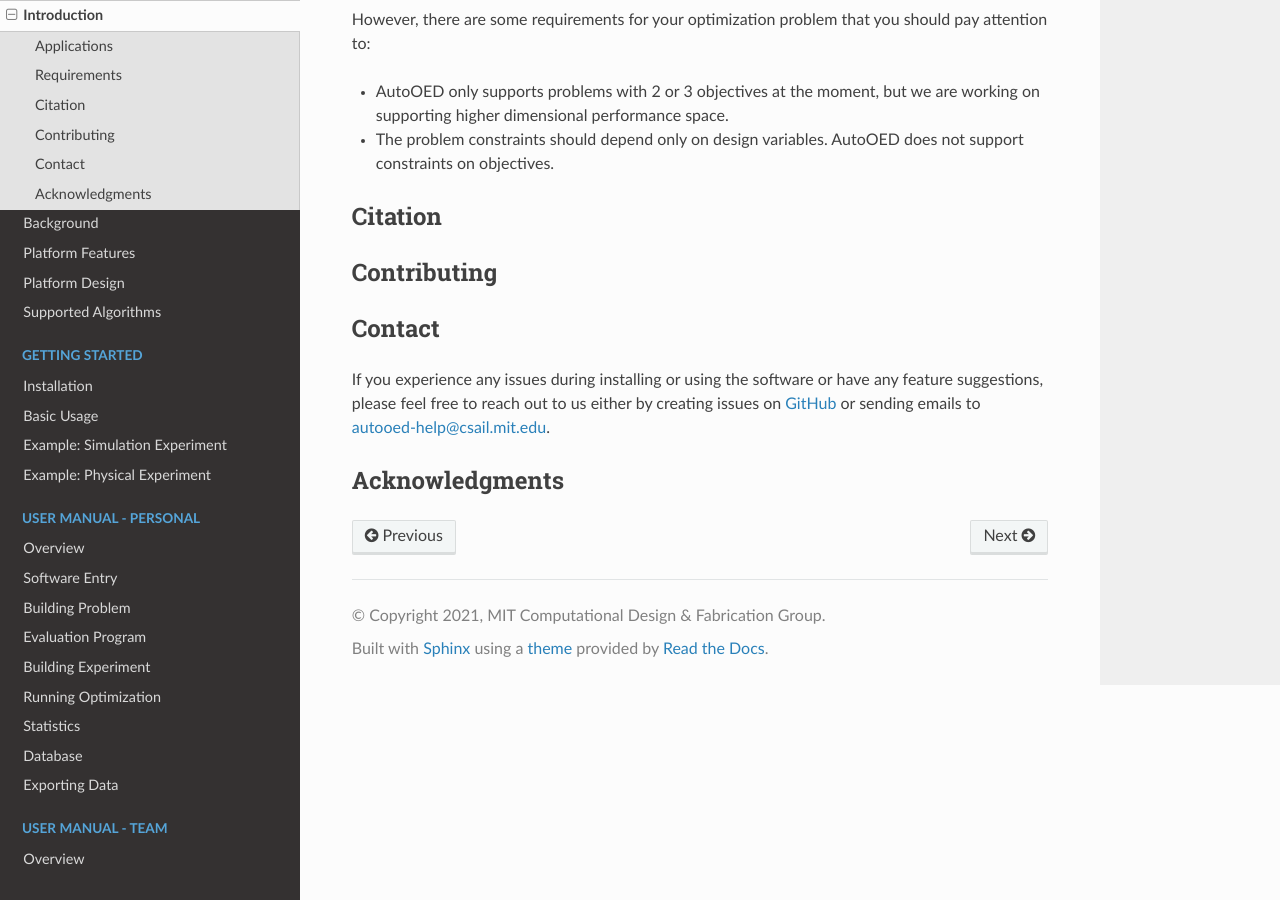
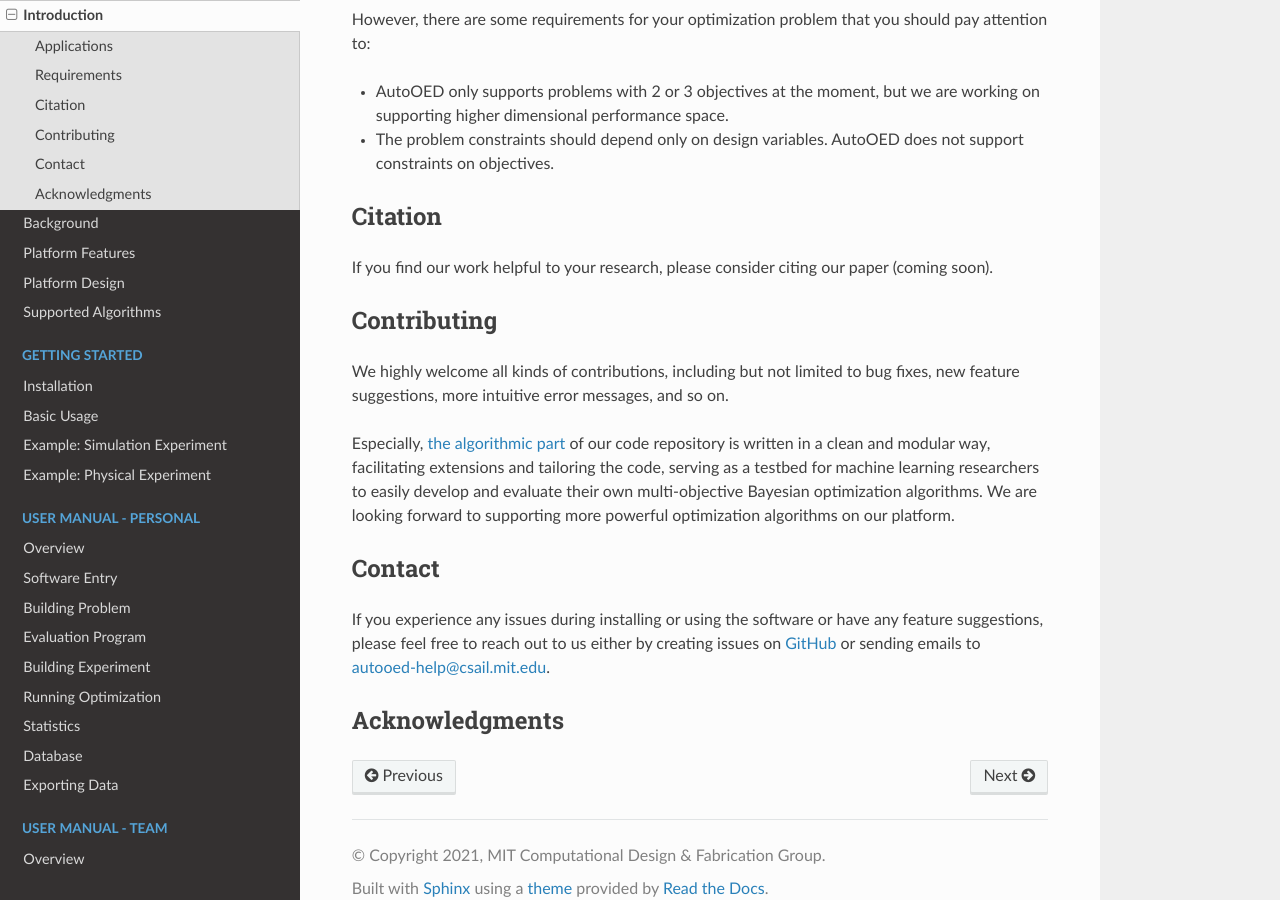
Before and after one commit to yunshengtian/AutoOED, a Sphinx documentation site: the page built from docs/source/content/about/introduction.rst, in a window 1280 px wide and 900 px high, scrolled down 1008 px. Built offline with Sphinx 7.4.7 and the Read the Docs theme 2.0.0, drawn with Linux system fonts in a browser that asks for light colours.

Commit message:
update docs: intro and changelog

```diff
--- a/docs/source/content/about/introduction.rst
+++ b/docs/source/content/about/introduction.rst
@@ -46,9 +46,19 @@ However, there are some requirements for your optimization problem that you shou
 Citation
 ''''''''
 
+If you find our work helpful to your research, please consider citing our paper (coming soon).
+
 
 Contributing
 ''''''''''''
+
+We highly welcome all kinds of contributions, including but not limited to bug fixes, new feature suggestions, more intuitive error messages, and so on.
+
+Especially, `the algorithmic part <https://github.com/yunshengtian/AutoOED/tree/master/algorithm/mobo>`_
+of our code repository is written in a clean and modular way,
+facilitating extensions and tailoring the code, serving as a testbed for machine learning researchers to
+easily develop and evaluate their own multi-objective Bayesian optimization algorithms.
+We are looking forward to supporting more powerful optimization algorithms on our platform.
 
 
 Contact
--- a/docs/source/content/changelog.rst
+++ b/docs/source/content/changelog.rst
@@ -1,5 +1,5 @@
 -------------------
-v0.0.1 (04/xx/2021)
+v0.0.1 (04/04/2021)
 -------------------
 
 Initial release of AutoOED.
```
